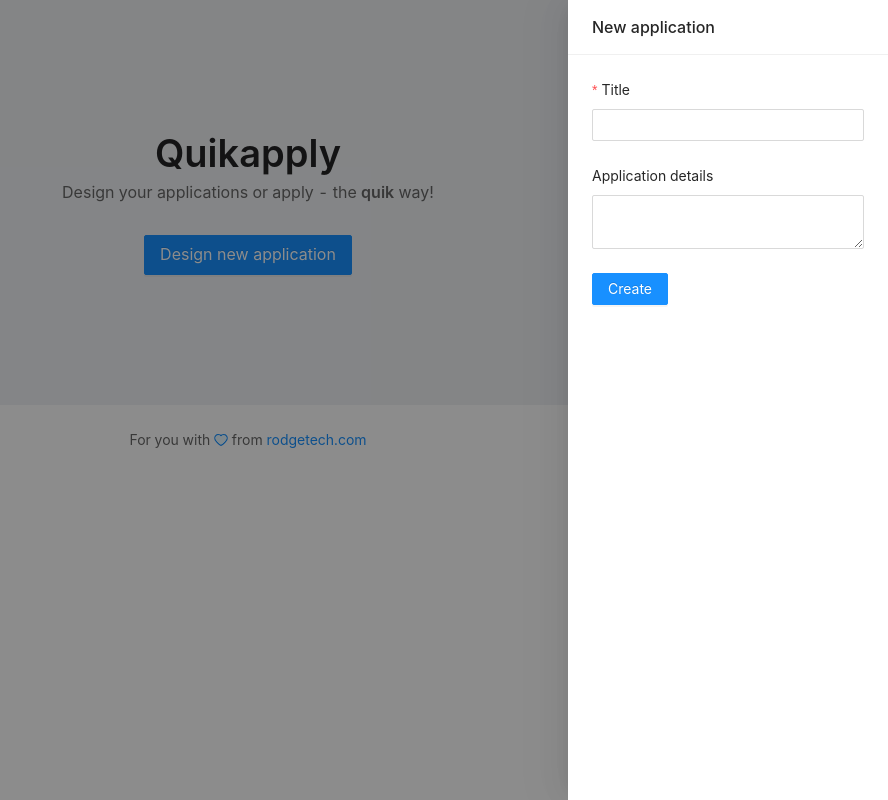
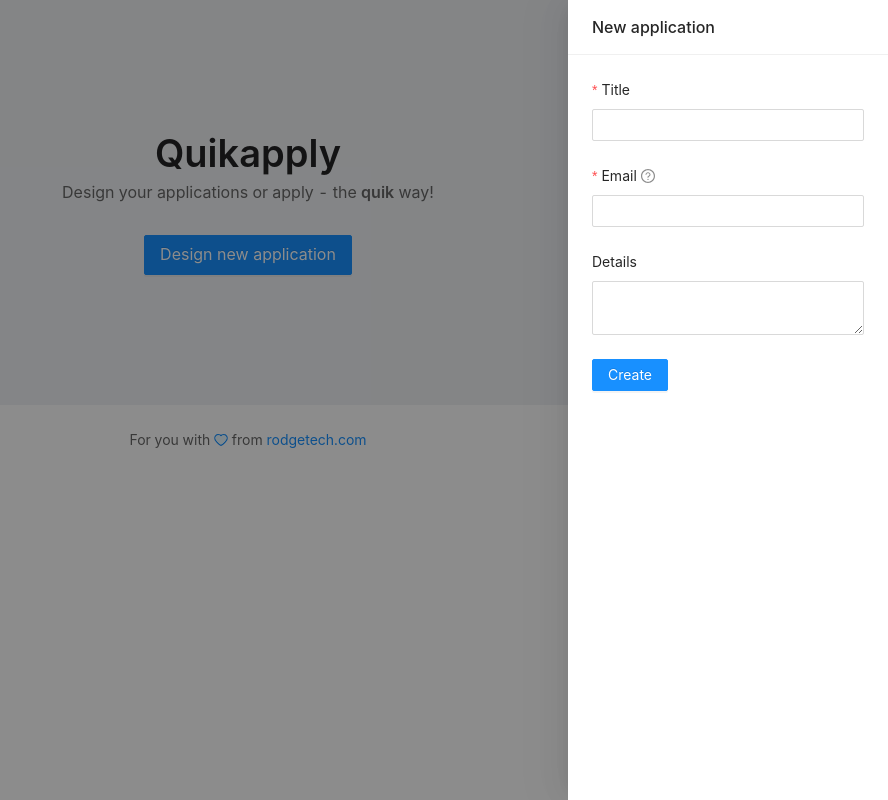
Before and after one commit to luisrodge/application_builder_frontend, a React (Create React App) app: page / in a window 1280 px wide. Both pictures are taken after a click on the button "Design new application". Shown: the whole page, without its empty margins (392-1280 px from the left). Built offline with nearby package versions, Linux system fonts and the light colour scheme; what normalizr would draw is missing.

Commit message:
Require email when creating application

```diff
--- a/src/features/applications/applications.interface.ts
+++ b/src/features/applications/applications.interface.ts
@@ -1,9 +1,12 @@
 export interface ICreateApplicationAttributes {
   title: string;
+  email: string;
   details?: string;
 }
 
-export interface ICreateSectionAttributes extends ICreateApplicationAttributes {
+export interface ICreateSectionAttributes {
+  title: string;
+  details?: string;
   numOfCols: number;
   applicationId: number;
 }
--- a/src/features/drawer/NewApplication.tsx
+++ b/src/features/drawer/NewApplication.tsx
@@ -47,12 +47,30 @@ export default function NewApplication() {
         <Form.Item
           label="Title"
           name="title"
-          rules={[{ required: true, message: "Please enter a title" }]}
+          rules={[{ required: true, message: "Title is required" }]}
         >
           <Input />
         </Form.Item>
 
-        <Form.Item label="Application details" name="details">
+        <Form.Item
+          label="Email"
+          name="email"
+          tooltip="The email address submissions will be sent to."
+          rules={[
+            {
+              required: true,
+              message: "Email is required",
+            },
+            {
+              message: "Must be a valid email address",
+              type: "email",
+            },
+          ]}
+        >
+          <Input />
+        </Form.Item>
+
+        <Form.Item label="Details" name="details">
           <Input.TextArea />
         </Form.Item>
 
```
Also changed, not shown: 1 other file (tests, documents, lock files or other folders).
